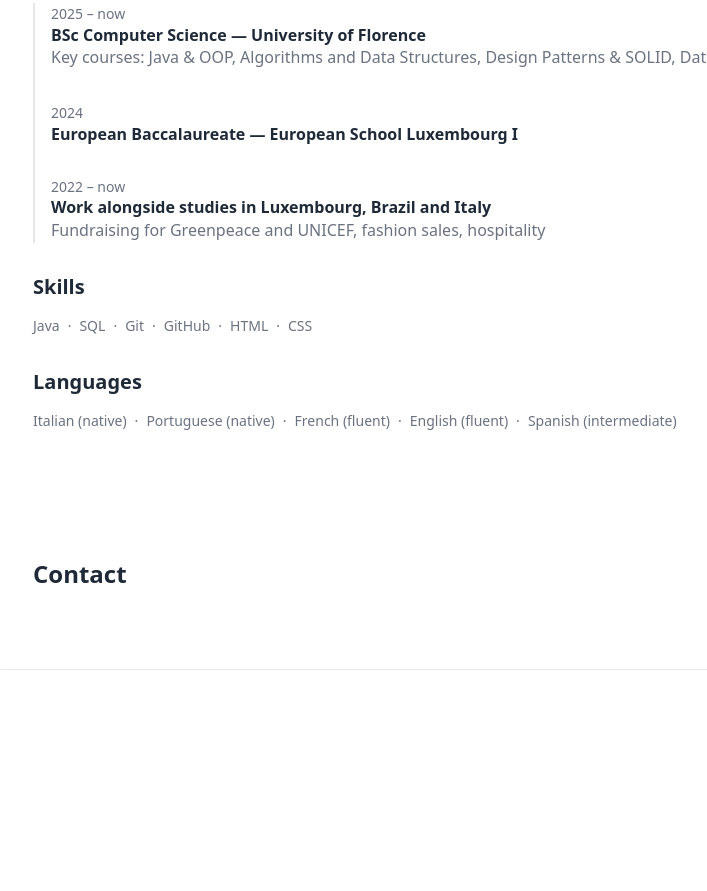
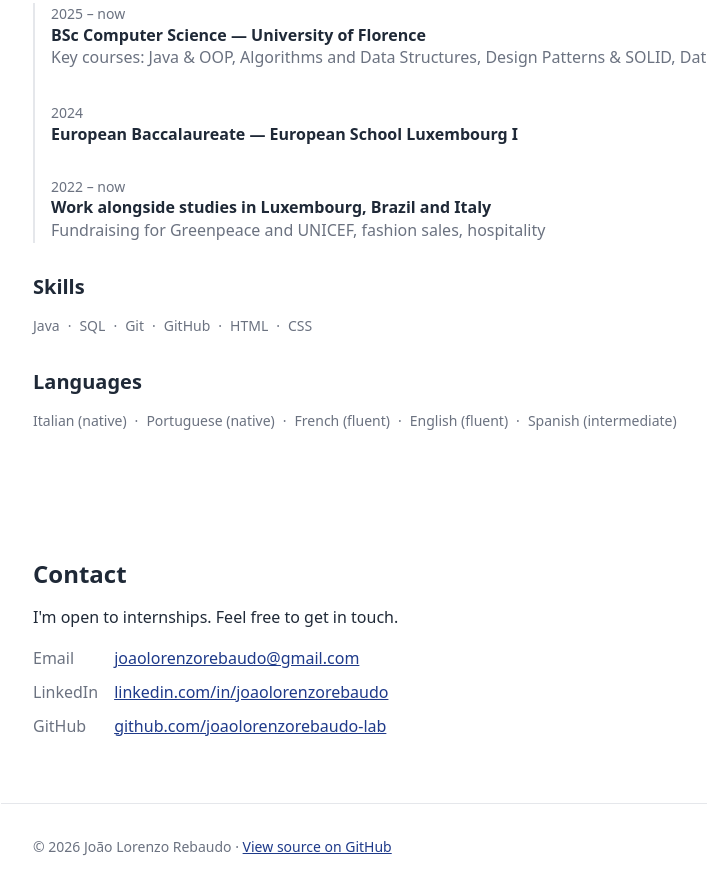
Before and after one commit to joaolorenzorebaudo-lab/joaolorenzorebaudo-lab.github.io, a plain HTML site: page index.html in a window 1280 px wide. Shown: the part 1126-2017 px from the top of the page, without its empty margins (159-866 px from the left). Before the commit the page ends 1860 px from the top, so only its background shows below. Drawn offline with Linux system fonts and the light colour scheme.

Commit message:
feat: add contact section and footer

```diff
--- a/css/style.css
+++ b/css/style.css
@@ -30,6 +30,8 @@ h4,
 p,
 ul,
 ol,
+dl,
+dd,
 figure {
   margin: 0;
 }
@@ -295,3 +297,23 @@ footer {
 .timeline-date {
   font-size: 0.875rem;
 }
+
+/* Contact */
+.contact address {
+  margin-top: var(--space-m);
+  font-style: normal;
+}
+
+.contact-list {
+  display: grid;
+  grid-template-columns: auto 1fr;
+  gap: var(--space-s) var(--space-m);
+}
+
+.contact-list dt {
+  color: var(--color-text-muted);
+}
+
+.contact-list dd {
+  overflow-wrap: anywhere;
+}
--- a/index.html
+++ b/index.html
@@ -103,11 +103,24 @@
       </ul>
     </section>
 
-    <section id="contact">
+    <section id="contact" class="contact">
       <h2>Contact</h2>
+      <p>I'm open to internships. Feel free to get in touch.</p>
+      <address>
+        <dl class="contact-list">
+          <dt>Email</dt>
+          <dd><a href="mailto:joaolorenzorebaudo@gmail.com">joaolorenzorebaudo@gmail.com</a></dd>
+          <dt>LinkedIn</dt>
+          <dd><a href="https://www.linkedin.com/in/joaolorenzorebaudo">linkedin.com/in/joaolorenzorebaudo</a></dd>
+          <dt>GitHub</dt>
+          <dd><a href="https://github.com/joaolorenzorebaudo-lab">github.com/joaolorenzorebaudo-lab</a></dd>
+        </dl>
+      </address>
     </section>
   </main>
 
-  <footer></footer>
+  <footer>
+    <p>© 2026 João Lorenzo Rebaudo <span aria-hidden="true">·</span> <a href="https://github.com/joaolorenzorebaudo-lab/joaolorenzorebaudo-lab.github.io">View source on GitHub</a></p>
+  </footer>
 </body>
 </html>
```
